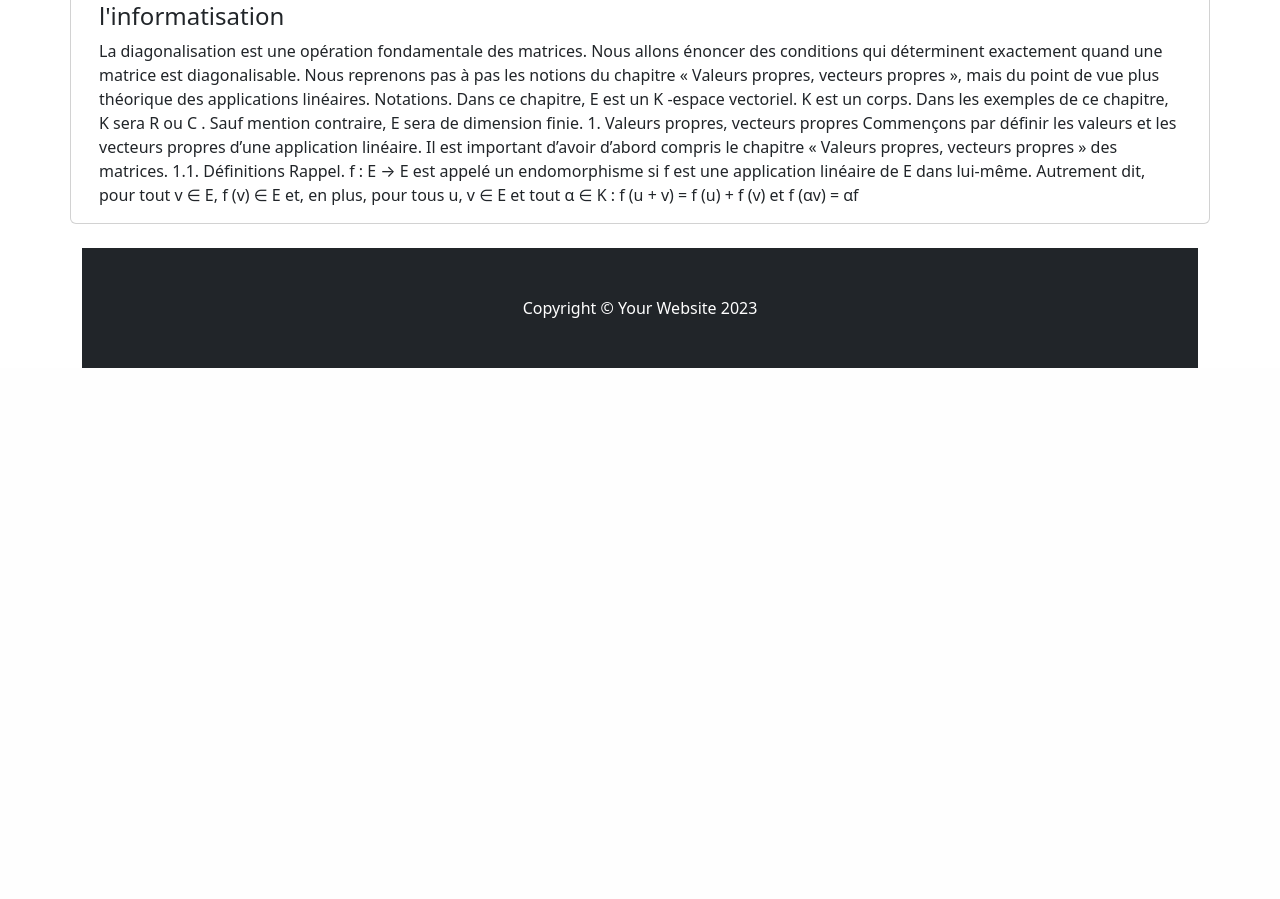
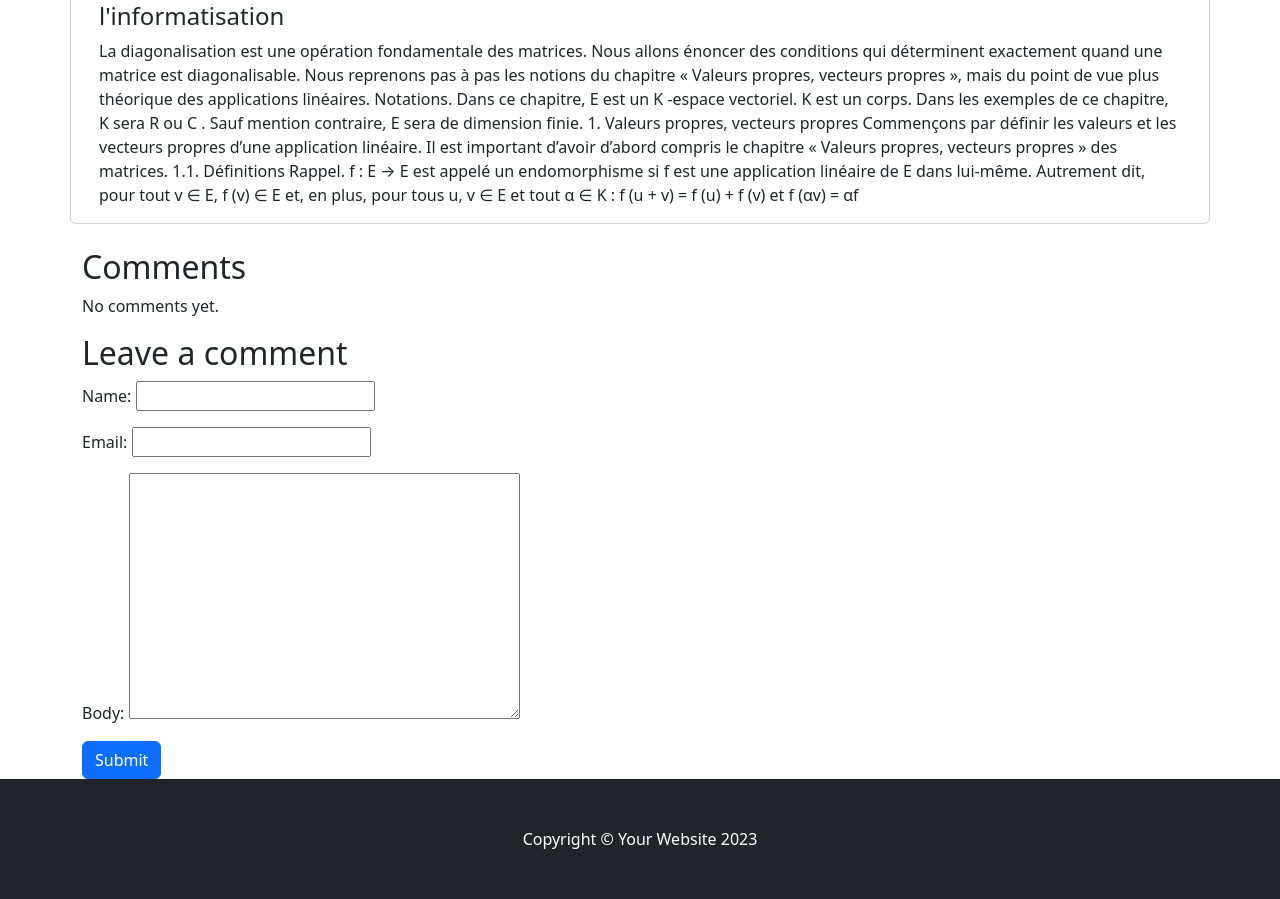
Before and after one commit to Cicedunet/myblog, a Django app: page /blog/post/2/ in a window 1280 px wide. Shown: the part 952-1851 px from the top of the page. Before the commit the page ends 1320 px from the top, so only its background shows below. Run offline with Django 3.2, Linux system fonts and the light colour scheme; data comes from the database, SQL or seed files in the repository; both versions use the stored data as it was after the commit; grey boxes labelled with a size stand in for pictures from a placeholder-image service; some libraries are stand-ins or nearby versions.

Commit message:
Initial commit with blog project

```diff
--- /dev/null
+++ b/blog/forms.py
@@ -0,0 +1,7 @@
+from django import forms
+from .models import Comment
+
+class CommentForm(forms.ModelForm):
+    class Meta:
+        model = Comment
+        fields = ('name', 'email', 'body')
--- a/blog/models.py
+++ b/blog/models.py
@@ -22,3 +22,18 @@ class Post(models.Model):
         if not self.slug:
             self.slug = slugify(self.title)
         super().save(*args, **kwargs)
+
+class Comment(models.Model):
+    post = models.ForeignKey(Post, related_name='comments', on_delete=models.CASCADE)
+    name = models.CharField(max_length=80)
+    email = models.EmailField()
+    body = models.TextField()
+    created = models.DateTimeField(auto_now_add=True)
+    updated = models.DateTimeField(auto_now=True)
+    active = models.BooleanField(default=True)
+
+    class Meta:
+        ordering = ('created',)
+
+    def __str__(self):
+        return f'Comment by {self.name} on {self.post}'
--- a/blog/templates/blog/post_detail.html
+++ b/blog/templates/blog/post_detail.html
@@ -1,15 +1,41 @@
 {% extends "blog/base.html" %}
 
-{% block title %} post detail{% endblock %}
+{% block title %}Post Detail{% endblock %}
 
 {% block content %}
 <div class="row">
   <div class="card mb-4">
      <a href="#!"><img class="card-img-top" src="https://dummyimage.com/700x350/dee2e6/6c757d.jpg" alt="..." /></a>
      <div class="card-body">
-         <div class="small text-muted">{{post_detail.created}}</div>
-         <h2 class="card-title h4">{{post_detail.title}}</h2>
-         <p class="card-text">{{post_detail.body}}</p>
+         <div class="small text-muted">{{ post_detail.created }}</div>
+         <h2 class="card-title h4">{{ post_detail.title }}</h2>
+         <p class="card-text">{{ post_detail.body }}</p>
      </div>
- </div>
+  </div>
+
+  <div class="comments">
+    <h2>Comments</h2>
+    {% for comment in comments %}
+      <div class="comment">
+        <p><strong>{{ comment.name }}</strong> ({{ comment.created }}):</p>
+        <p>{{ comment.body }}</p>
+      </div>
+    {% empty %}
+      <p>No comments yet.</p>
+    {% endfor %}
+  </div>
+
+  <div class="comment-form">
+    <h2>Leave a comment</h2>
+    {% if new_comment %}
+      <p>Your comment has been added.</p>
+    {% else %}
+      <form method="post">
+        {% csrf_token %}
+        {{ comment_form.as_p }}
+        <button type="submit" class="btn btn-primary">Submit</button>
+      </form>
+    {% endif %}
+  </div>
+</div>
 {% endblock %}
--- a/blog/urls.py
+++ b/blog/urls.py
@@ -2,7 +2,7 @@ from django.urls import path
 from . import views
 
 urlpatterns = [
-    path('', views.list, name='post_list'),
+    path('', views.index, name='index'),
        path('post', views.list, name='post_list'),
 
     path('post/<int:id>/', views.detail, name='post_detail'),
--- a/blog/views.py
+++ b/blog/views.py
@@ -1,5 +1,6 @@
-from django.shortcuts import render
-from .models import Post
+from django.shortcuts import render, get_object_or_404
+from .models import Post, Comment
+from .forms import CommentForm
 from django.core.paginator import Paginator
 
 # Create your views here.
@@ -8,13 +9,33 @@ def index(request):
 
 def list(request):
     post_list = Post.objects.all()
-    paginator = Paginator(post_list, 1)  # 5 posts per page
-
+    paginator = Paginator(post_list, 2)  # 5 posts per page
     page_number = request.GET.get('page')
     page_obj = paginator.get_page(page_number)
+   # paginator = Paginator(post_list, 2)  # 5 posts per page
+
+   # page_number = request.GET.get('page')
+   # page_obj = paginator.get_page(page_number)
 
     return render(request, 'blog/post_list.html', {'page_obj': page_obj})
 
 def detail(request, id):
-    post = Post.objects.get(id=id)
-    return render(request, "blog/post_detail.html", {"post_detail": post})
+    post = get_object_or_404(Post, id=id)
+    comments = post.comments.filter(active=True)
+    new_comment = None
+
+    if request.method == 'POST':
+        comment_form = CommentForm(data=request.POST)
+        if comment_form.is_valid():
+            new_comment = comment_form.save(commit=False)
+            new_comment.post = post
+            new_comment.save()
+    else:
+        comment_form = CommentForm()
+
+    return render(request, "blog/post_detail.html", {
+        "post_detail": post,
+        "comments": comments,
+        "new_comment": new_comment,
+        "comment_form": comment_form
+    })
```
Also changed, not shown: blog/templates/blog/post_list.html (+6 -5 lines), blog/url.py (deleted, +0 -9 lines), blog/migrations/0003_comment.py (added), db.sqlite3.
